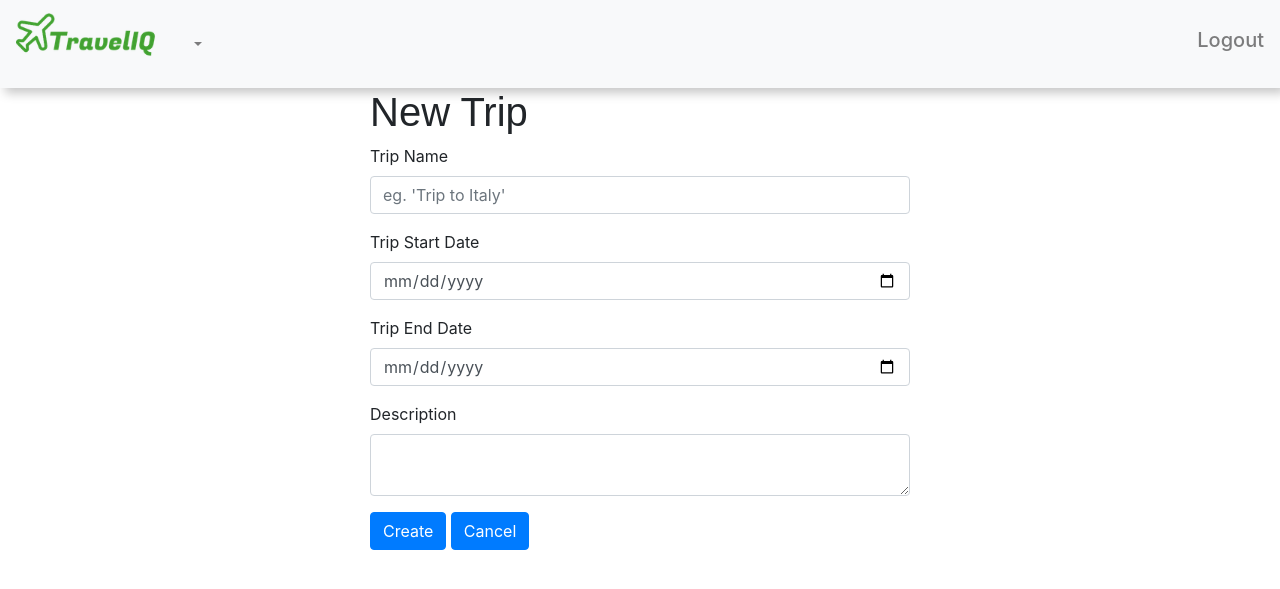
After one commit to zkrowiak10/travelIQ, a Flask app: template travel_app/templates/app/createTrip.html in a window 1280 px wide. The commit adds this page. Shown: the top 589 px of the page. Run offline with Flask 2, Linux system fonts and the light colour scheme; the template is opened without the code that fills it, so the values that code supplies are empty; some libraries are stand-ins or nearby versions.

Commit message:
too many edits to enumerate

```diff
--- a/travel_app/static/styles.css
+++ b/travel_app/static/styles.css
@@ -1,10 +1,11 @@
-h1, h3, p {
+h1, h3, h4, p {
     font-family: 'Anton', sans-serif;
 }
 
 nav {
     box-shadow: 5px 5px 10px #c6c6c6;
-    padding-top: 10px
+    padding-top: 10px;
+    padding-left: 30px
 }
 
 .nav-right {
@@ -30,14 +31,14 @@ nav {
 
 .welcome-picture {
     width: 110%;
-}
 
-.centered-picture {
-    margin: auto;
-    margin-top: 8%;
-    width: 400px
 }
 
 .centered-text {
     text-align: center;
+
 }
+
+.headline {
+    margin-top: 30px
+}
--- /dev/null
+++ b/travel_app/templates/app/createTrip.html
@@ -0,0 +1,36 @@
+{% extends 'app/nav.html' %}
+{%block title%} TraveIQ {% endblock %}
+
+{% block content %}
+<div class="container">
+        <div class="row">
+            <div class="col"></div>
+            <div class="col-6 centered">
+<form  method="post" id='createTrips' action="{{url_for('iq.create_trip')}}">
+        <h1 >New Trip</h1>
+        <div class="form-group">
+          <label for="name">Trip Name</label>
+          <input class="form-control" name="TName" aria-describedby="emailHelp" placeholder="eg. 'Trip to Italy'">
+
+        </div>
+        <div class="form-group">
+          <label for="StartDate">Trip Start Date</label>
+          <input type="date" class="form-control" name="TStart">
+        </div>
+        <div class="form-group">
+                <label for="StartDate">Trip End Date</label>
+                <input type="date" class="form-control" name="TEnd">
+        </div>
+        <div class="form-group">
+                <label for="Description">Description</label>
+                <textarea class="form-control" name="TDescription"></textarea>
+        </div>
+        <button type="submit" name="login" class="btn btn-primary">Create</button>
+        <button type="button" onclick="formToggle()" class="btn btn-primary">Cancel</button>
+    </form>
+</div >
+    <div class="col"></div>
+</div>
+</div>
+
+{% endblock %}
--- /dev/null
+++ b/travel_app/templates/app/nav.html
@@ -0,0 +1,33 @@
+{% extends 'base.html' %}
+{%block nav%}
+
+<!-- {% if g['trip'] != None %}
+<h3 class="nav-link nav-left"> {{g.trip.name}}</h3>
+{% else %}
+<h3 class="nav-link nav-left"> Choose A Trip To Edit</h3>
+
+{% endif %} -->
+<ul class="navbar-nav mr-auto">
+        <li class="nav-item dropdown">
+                <a class="nav-link dropdown-toggle" href="#" id="navbarDropdown" role="button" data-toggle="dropdown" aria-haspopup="true" aria-expanded="false">
+
+                </a>
+                <div class="dropdown-menu" aria-labelledby="navbarDropdown">
+                  {%for trip in trips %}
+                  <a class="dropdown-item" href="{{url_for('iq.change_g')}}?trip={{trip.id}}">{{trip.name}}</a>
+
+
+                  {%endfor%}
+                  <div class="dropdown-divider"></div>
+                  <a class="dropdown-item" href="{{url_for('iq.create_trip')}}">Create A New Trip</a>
+                </div>
+              </li>
+              <li class="nav-item" >
+
+
+        </li>
+
+</ul>
+<a class=" navbar-text nav-right" href="{{url_for('welcome.logout')}}"> <h5>Logout</h3></a>
+
+{% endblock %}
--- a/travel_app/templates/base.html
+++ b/travel_app/templates/base.html
@@ -1,5 +1,6 @@
 <!doctype html>
 <head>
+        <link rel="icon" href="{{url_for('static', filename='Assets/icon.png')}}">
         <script>
                 var loggedIn = false;
                 {% if g.user %}
@@ -13,14 +14,21 @@
     <script src="https://stackpath.bootstrapcdn.com/bootstrap/4.3.1/js/bootstrap.min.js" integrity="sha384-JjSmVgyd0p3pXB1rRibZUAYoIIy6OrQ6VrjIEaFf/nJGzIxFDsf4x0xIM+B07jRM" crossorigin="anonymous"></script>
     <script src= 'https://cdnjs.cloudflare.com/ajax/libs/popper.js/1.14.7/umd/popper.min.js'></script>
     <script src="https://cdnjs.cloudflare.com/ajax/libs/knockout/3.5.0/knockout-min.js"></script>
-    <link href="{{url_for('static', filename='styles.css')}}" rel="stylesheet"></script>
+    <link href="{{url_for('static', filename='styles.css')}}" rel="stylesheet">
+    <script src="{{url_for('static', filename='frontEnd.js')}}"></script>
     <link href="https://fonts.googleapis.com/css?family=Acme&display=swap" rel="stylesheet">
     <link rel="stylesheet" href="https://use.fontawesome.com/releases/v5.8.1/css/all.css" integrity="sha384-50oBUHEmvpQ+1lW4y57PTFmhCaXp0ML5d60M1M7uH2+nqUivzIebhndOJK28anvf" crossorigin="anonymous">
+
+
 </head>
 <header>
-    <nav class="nav-empty">
-            <img src="{{url_for('static', filename='Assets/Logo_Text_200.png')}}" style="width: 150px"/>
+
+    <nav class="navbar nav-empty navbar-expand-sm navbar-light bg-light">
+            <a class="navbar-brand" href='{{url_for("iq.iqPage")}}'><img src="{{url_for('static', filename='Assets/Logo_Text_200.png')}}" style="width: 150px"/></a>
+
             {%block nav %} {% endblock %}
+
+
     </nav>
             {% for message in get_flashed_messages() %}
                 <div class="flash alert alert-primary" role="alert">{{ message }}</div>
--- a/travel_app/urls.py
+++ b/travel_app/urls.py
@@ -74,7 +74,29 @@ iq = Blueprint('iq', __name__, url_prefix='/app')
 def iqPage():
     if request.method == 'GET':
         trips = models.Trip.query.filter_by(user_id = session['user_id']).all()
+        logging.debug(trips[0].name)
         return render_template('app/iqApp.html', trips = trips)
+
+@iq.route('/g', methods=('GET',))
+@login_required
+def change_g():
+    trip_id = request.args['trip']
+    g.trip = models.Trip.query.filter_by(id = trip_id).first()
+    return redirect(request.referrer)
+
+@iq.route('/createTrip', methods=('POST','GET'))
+@login_required
+def create_trip():
+    if request.method == 'POST':
+        f = request.form
+        name, start_date, end_date, description = f['TName'], f['TStart'], f['TEnd'], f['TDescription']
+        trip = models.Trip(g.user,name, start_date,end_date, description)
+
+        flash('Created Trip')
+        return redirect(url_for('iq.iqPage'))
+    if request.method == 'GET':
+        return render_template('app/createTrip.html')
+
 
 
 
```
Also changed, not shown: travel_app/models.py (+6 -1 lines), travel_app/templates/app/iqApp.html (+55 -16 lines), travel_app/static/Assets/icon.png (added).
